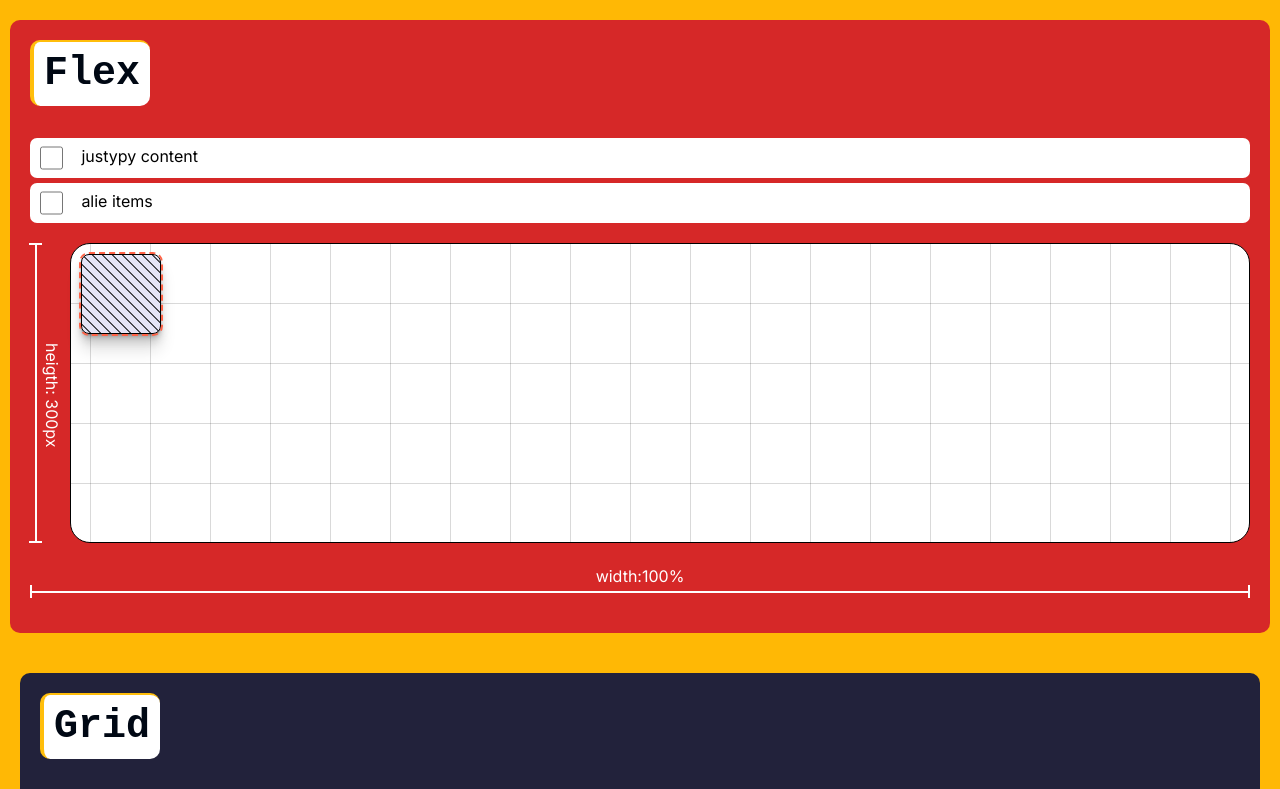
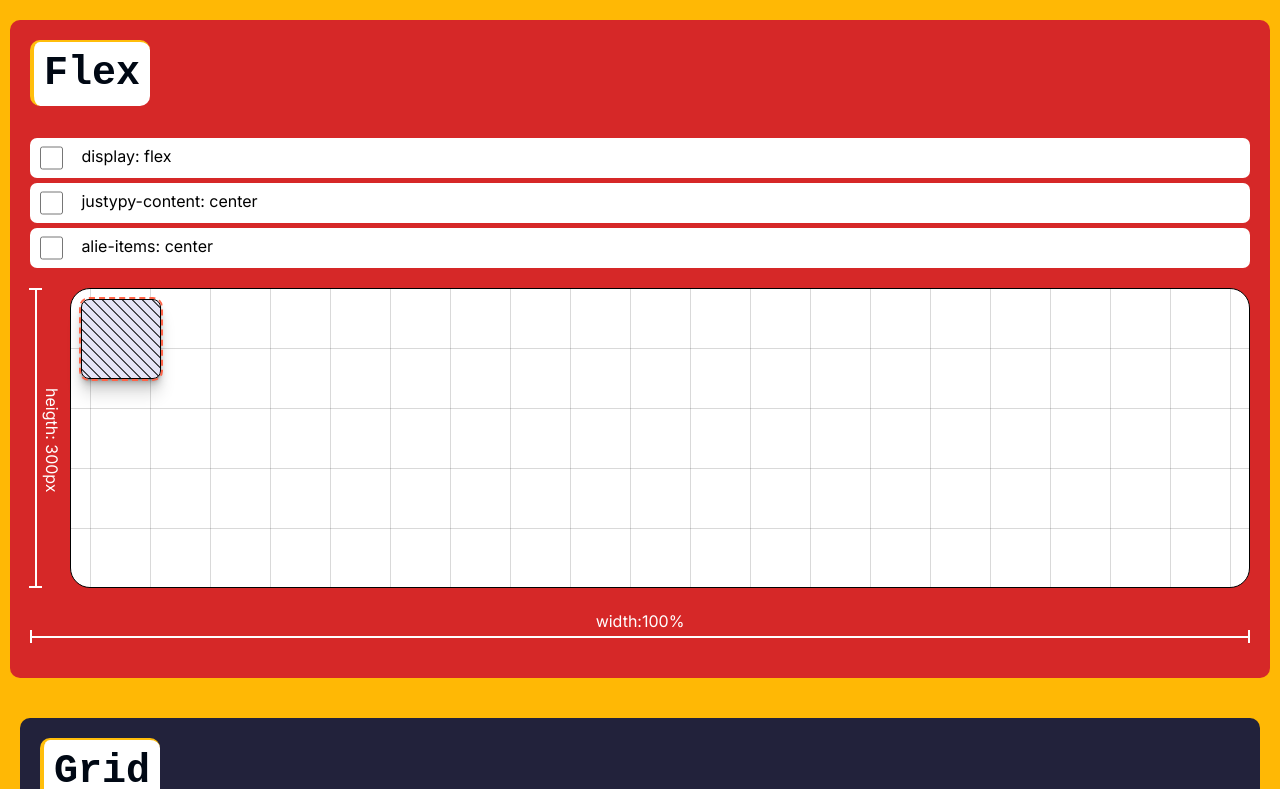
Before and after one commit to Andriikryl/center, a Next.js app: page / in a window 1280 px wide. Shown: the part 1620-2409 px from the top of the page. Built offline with nearby package versions, Linux system fonts and the light colour scheme.

Commit message:
add useLocalStorage custom hooc

```diff
--- a/src/components/centerFlex/CenterFlex.tsx
+++ b/src/components/centerFlex/CenterFlex.tsx
@@ -10,17 +10,21 @@ import {
   ToastContextValue,
 } from "../ToastProvider/ToastProvider";
 import TitleContent from "../titleContent/TitleContent";
+import { useLocalStorage } from "@/hooks/useLocalStorage";
 
 export default function CenterFlex() {
+  const [isFlex, seIsFlex] = useLocalStorage("isFlex", false);
   const [justyCenter, setJustyCenter] = React.useState(false);
   const [isAlignCenter, setIsAlignCenter] = React.useState(false);
   const { createToast } = useContext(ToastContext) as ToastContextValue;
+
   const boxStyles = {
+    display: isFlex ? "grid" : "",
     justifyContent: justyCenter ? "center" : "initial",
     alignItems: isAlignCenter ? "center" : "initial",
   };
   useEffect(() => {
-    if (justyCenter === true && isAlignCenter === true) {
+    if (justyCenter === true && isAlignCenter === true && isFlex) {
       createToast("Good job! You center a div!", "success");
     }
     // eslint-disable-next-line react-hooks/exhaustive-deps
@@ -32,12 +36,17 @@ export default function CenterFlex() {
           <TitleContent>Flex</TitleContent>
           <div className={styles.control__group}>
             <CheckProperty
-              label="justypy content"
+              label="display: flex"
+              initialValue={isFlex}
+              setInitialValue={seIsFlex}
+            />
+            <CheckProperty
+              label="justypy-content: center"
               initialValue={justyCenter}
               setInitialValue={setJustyCenter}
             />
             <CheckProperty
-              label="alie items"
+              label="alie-items: center"
               initialValue={isAlignCenter}
               setInitialValue={setIsAlignCenter}
             />
--- a/src/components/playGround/style.module.css
+++ b/src/components/playGround/style.module.css
@@ -15,7 +15,6 @@
       linear-gradient(var(--line) 1px, transparent 1px var(--size)) 50% 50% /
       var(--size) var(--size);
       background-color: var(--pay-bg);
-      display: flex;
     }
 
     .container{
--- /dev/null
+++ b/src/hooks/useLocalStorage.ts
@@ -0,0 +1,31 @@
+import { useState } from "react";
+
+export function useLocalStorage<T>(key: string, initialValue: T) {
+  const [storedValue, setStoredValue] = useState<T>(() => {
+    if (typeof window === "undefined") {
+      return initialValue;
+    }
+    try {
+      const item = localStorage.getItem(key);
+      return item ? JSON.parse(item) : initialValue;
+    } catch (error) {
+      console.warn(error);
+      return initialValue;
+    }
+  });
+
+  const setValue = (value: T | ((val: T) => T)) => {
+    try {
+      const valueToStore =
+        value instanceof Function ? value(storedValue) : value;
+      setStoredValue(valueToStore);
+      if (typeof window !== "undefined") {
+        window.localStorage.setItem(key, JSON.stringify(valueToStore));
+      }
+    } catch (error) {
+      console.warn(error);
+    }
+  };
+
+  return [storedValue, setValue] as const;
+}
```
